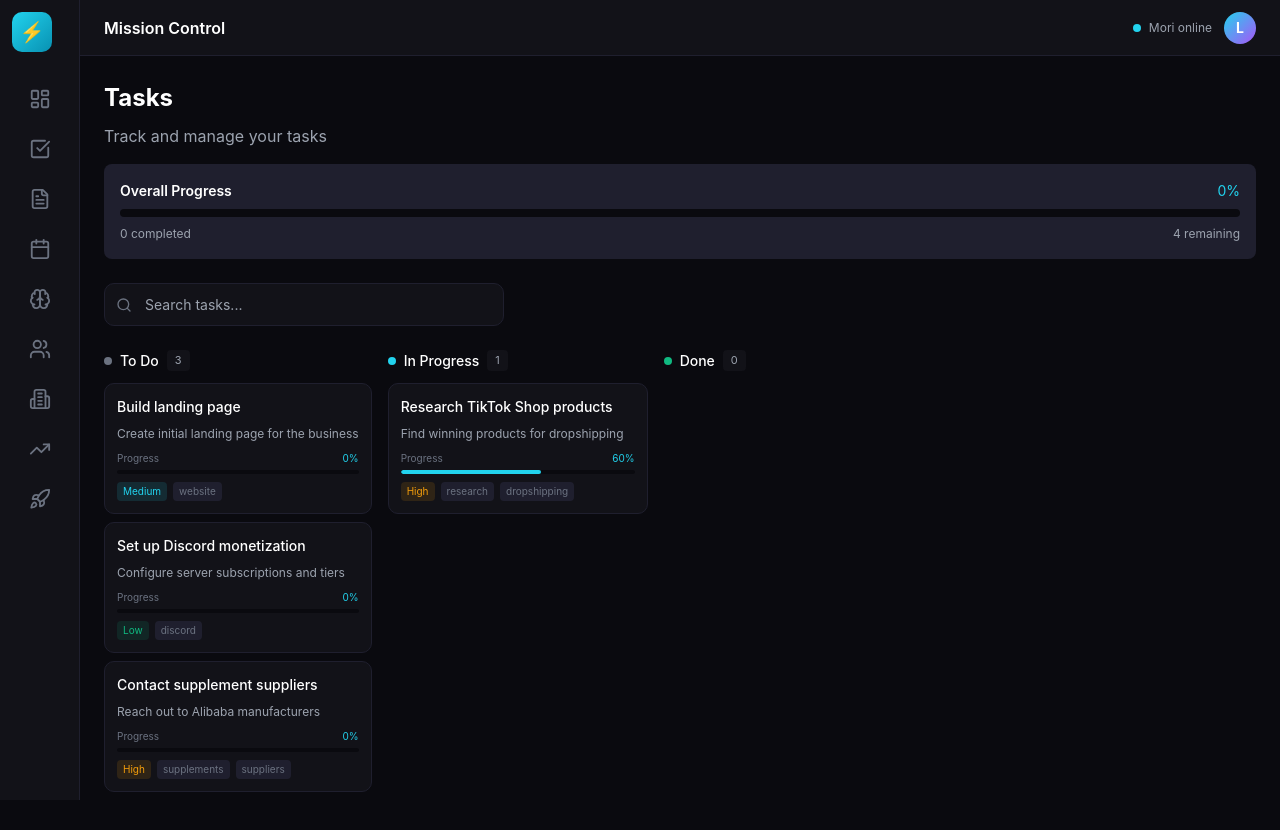
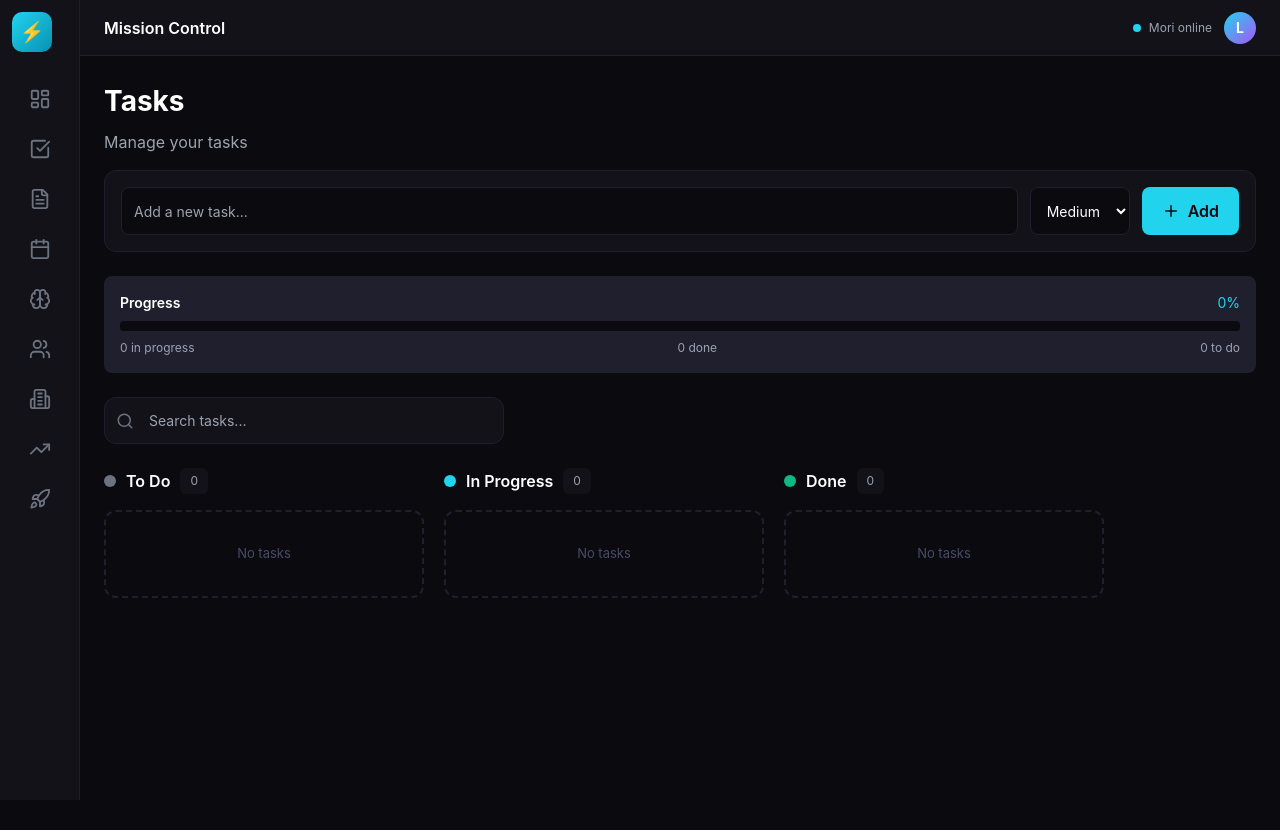
Before and after one commit to leopb3876/mission-control, a Next.js app: page /tasks in a window 1280 px wide. After the commit the page ends 800 px from the top, so only its background shows below. Built offline with nearby package versions, Linux system fonts and the light colour scheme.

Commit message:
Tasks: fully functional with add, delete, move, progress slider

```diff
--- a/src/app/tasks/page.tsx
+++ b/src/app/tasks/page.tsx
@@ -1,7 +1,7 @@
 "use client";
 
 import { useState } from "react";
-import { Plus, Search } from "lucide-react";
+import { Plus, Search, Trash2 } from "lucide-react";
 
 type Task = {
   id: string;
@@ -13,74 +13,55 @@ type Task = {
   progress: number;
 };
 
-const initialTasks: Task[] = [
-  {
-    id: "1",
-    title: "Research TikTok Shop products",
-    description: "Find winning products for dropshipping",
-    status: "in_progress",
-    priority: "high",
-    tags: ["research", "dropshipping"],
-    progress: 60,
-  },
-  {
-    id: "2",
-    title: "Build landing page",
-    description: "Create initial landing page for the business",
-    status: "todo",
-    priority: "medium",
-    tags: ["website"],
-    progress: 0,
-  },
-  {
-    id: "3",
-    title: "Set up Discord monetization",
-    description: "Configure server subscriptions and tiers",
-    status: "todo",
-    priority: "low",
-    tags: ["discord"],
-    progress: 0,
-  },
-  {
-    id: "4",
-    title: "Contact supplement suppliers",
-    description: "Reach out to Alibaba manufacturers",
-    status: "todo",
-    priority: "high",
-    tags: ["supplements", "suppliers"],
-    progress: 0,
-  },
-];
+const initialTasks: Task[] = [];
 
 const columns = [
   { id: "todo", label: "To Do", color: "#6b7280" },
   { id: "in_progress", label: "In Progress", color: "#22d3ee" },
-
   { id: "done", label: "Done", color: "#10b981" },
 ];
 
 export default function TasksPage() {
   const [tasks, setTasks] = useState<Task[]>(initialTasks);
   const [searchQuery, setSearchQuery] = useState("");
-  const [draggedTask, setDraggedTask] = useState<string | null>(null);
+  const [newTaskTitle, setNewTaskTitle] = useState("");
+  const [newTaskPriority, setNewTaskPriority] = useState<"low" | "medium" | "high" | "urgent">("medium");
+
+  const addTask = () => {
+    if (!newTaskTitle.trim()) return;
+    const newTask: Task = {
+      id: Date.now().toString(),
+      title: newTaskTitle,
+      description: "",
+      status: "todo",
+      priority: newTaskPriority,
+      tags: [],
+      progress: 0,
+    };
+    setTasks([...tasks, newTask]);
+    setNewTaskTitle("");
+  };
+
+  const deleteTask = (id: string) => {
+    setTasks(tasks.filter(t => t.id !== id));
+  };
+
+  const moveTask = (taskId: string, newStatus: Task["status"]) => {
+    setTasks(tasks.map(t =>
+      t.id === taskId ? { ...t, status: newStatus, progress: newStatus === "done" ? 100 : t.progress } : t
+    ));
+  };
+
+  const updateProgress = (taskId: string, progress: number) => {
+    setTasks(tasks.map(t =>
+      t.id === taskId ? { ...t, progress } : t
+    ));
+  };
 
   const filteredTasks = tasks.filter((task) =>
     searchQuery === "" ||
     task.title.toLowerCase().includes(searchQuery.toLowerCase())
   );
-
-  const handleDrop = (status: string) => {
-    if (draggedTask) {
-      setTasks(tasks.map((t) =>
-        t.id === draggedTask ? {
-          ...t,
-          status: status as Task["status"],
-          progress: status === "done" ? 100 : t.progress
-        } : t
-      ));
-      setDraggedTask(null);
-    }
-  };
 
   const priorityColors: Record<string, string> = {
     low: "#10b981",
@@ -89,14 +70,13 @@ export default function TasksPage() {
     urgent: "#ef4444",
   };
 
-  // Calculate overall progress
   const totalTasks = tasks.length;
   const completedTasks = tasks.filter(t => t.status === "done").length;
+  const inProgressTasks = tasks.filter(t => t.status === "in_progress").length;
   const progressPercent = totalTasks > 0 ? Math.round((completedTasks / totalTasks) * 100) : 0;
 
   return (
     <div style={{ marginLeft: "80px", minHeight: "100vh", background: "#0a0a0f", color: "white" }}>
-      {/* Header */}
       <header style={{ height: "56px", background: "#121218", borderBottom: "1px solid #1f1f2e", display: "flex", alignItems: "center", justifyContent: "space-between", padding: "0 24px", position: "sticky", top: 0 }}>
         <span style={{ fontWeight: 600 }}>Mission Control</span>
         <div style={{ display: "flex", alignItems: "center", gap: "12px" }}>
@@ -104,144 +84,155 @@ export default function TasksPage() {
             <div style={{ width: "8px", height: "8px", background: "#22d3ee", borderRadius: "50%" }} />
             Mori online
           </div>
-          <div style={{ width: "32px", height: "32px", background: "linear-gradient(to bottom right, #22d3ee, #a855f7)", borderRadius: "50%", display: "flex", alignItems: "center", justifyContent: "center", fontSize: "14px", fontWeight: "bold" }}>
-            L
-          </div>
+          <div style={{ width: "32px", height: "32px", background: "linear-gradient(to bottom right, #22d3ee, #a855f7)", borderRadius: "50%", display: "flex", alignItems: "center", justifyContent: "center", fontSize: "14px", fontWeight: "bold" }}>L</div>
         </div>
       </header>
 
       <div style={{ padding: "24px" }}>
-        {/* Title & Progress */}
         <div style={{ marginBottom: "24px" }}>
-          <h1 style={{ fontSize: "24px", fontWeight: "bold", marginBottom: "8px" }}>Tasks</h1>
-          <p style={{ color: "#9ca3af", marginBottom: "16px" }}>Track and manage your tasks</p>
+          <h1 style={{ fontSize: "28px", fontWeight: "bold", marginBottom: "8px" }}>Tasks</h1>
+          <p style={{ color: "#9ca3af", marginBottom: "16px" }}>Manage your tasks</p>
 
-          {/* Overall Progress Bar */}
+          {/* Add New Task */}
+          <div style={{ background: "#121218", border: "1px solid #1f1f2e", borderRadius: "12px", padding: "16px", marginBottom: "24px" }}>
+            <div style={{ display: "flex", gap: "12px" }}>
+              <input
+                type="text"
+                placeholder="Add a new task..."
+                value={newTaskTitle}
+                onChange={(e) => setNewTaskTitle(e.target.value)}
+                onKeyPress={(e) => e.key === "Enter" && addTask()}
+                style={{ flex: 1, background: "#0a0a0f", border: "1px solid #1f1f2e", borderRadius: "8px", padding: "12px", color: "white", fontSize: "14px", outline: "none" }}
+              />
+              <select
+                value={newTaskPriority}
+                onChange={(e) => setNewTaskPriority(e.target.value as Task["priority"])}
+                style={{ background: "#0a0a0f", border: "1px solid #1f1f2e", borderRadius: "8px", padding: "12px", color: "white", fontSize: "14px", outline: "none" }}
+              >
+                <option value="low">Low</option>
+                <option value="medium">Medium</option>
+                <option value="high">High</option>
+                <option value="urgent">Urgent</option>
+              </select>
+              <button
+                onClick={addTask}
+                style={{ display: "flex", alignItems: "center", gap: "8px", background: "#22d3ee", color: "#0a0a0f", border: "none", borderRadius: "8px", padding: "12px 20px", fontWeight: 600, cursor: "pointer" }}
+              >
+                <Plus size={18} />
+                Add
+              </button>
+            </div>
+          </div>
+
+          {/* Progress Bar */}
           <div style={{ background: "#1f1f2e", borderRadius: "8px", padding: "16px", marginBottom: "24px" }}>
             <div style={{ display: "flex", justifyContent: "space-between", marginBottom: "8px" }}>
-              <span style={{ fontSize: "14px", fontWeight: 600 }}>Overall Progress</span>
+              <span style={{ fontSize: "14px", fontWeight: 600 }}>Progress</span>
               <span style={{ fontSize: "14px", color: "#22d3ee" }}>{progressPercent}%</span>
             </div>
-            <div style={{ height: "8px", background: "#0a0a0f", borderRadius: "4px", overflow: "hidden" }}>
-              <div style={{
-                height: "100%",
-                width: `${progressPercent}%`,
-                background: "linear-gradient(90deg, #22d3ee, #10b981)",
-                borderRadius: "4px",
-                transition: "width 0.3s ease"
-              }} />
+            <div style={{ height: "10px", background: "#0a0a0f", borderRadius: "4px", overflow: "hidden" }}>
+              <div style={{ height: "100%", width: `${progressPercent}%`, background: "linear-gradient(90deg, #22d3ee, #10b981)", borderRadius: "4px", transition: "width 0.3s ease" }} />
             </div>
             <div style={{ display: "flex", justifyContent: "space-between", marginTop: "8px", fontSize: "12px", color: "#9ca3af" }}>
-              <span>{completedTasks} completed</span>
-              <span>{totalTasks - completedTasks} remaining</span>
+              <span>{inProgressTasks} in progress</span>
+              <span>{completedTasks} done</span>
+              <span>{tasks.filter(t => t.status === "todo").length} to do</span>
             </div>
           </div>
         </div>
 
         {/* Search */}
         <div style={{ position: "relative", maxWidth: "400px", marginBottom: "24px" }}>
-          <Search style={{ position: "absolute", left: "12px", top: "50%", transform: "translateY(-50%)", width: "16px", height: "16px", color: "#6b7280" }} />
+          <Search style={{ position: "absolute", left: "12px", top: "50%", transform: "translateY(-50%)", width: "18px", height: "18px", color: "#6b7280" }} />
           <input
             type="text"
             placeholder="Search tasks..."
             value={searchQuery}
             onChange={(e) => setSearchQuery(e.target.value)}
-            style={{
-              width: "100%",
-              background: "#121218",
-              border: "1px solid #1f1f2e",
-              borderRadius: "10px",
-              padding: "10px 12px 10px 40px",
-              fontSize: "14px",
-              color: "white",
-              outline: "none"
-            }}
+            style={{ width: "100%", background: "#121218", border: "1px solid #1f1f2e", borderRadius: "12px", padding: "12px 12px 12px 44px", fontSize: "14px", color: "white", outline: "none" }}
           />
         </div>
 
         {/* Kanban Board */}
-        <div style={{ display: "flex", gap: "16px", overflowX: "auto", paddingBottom: "16px" }}>
-          {columns.map((column) => (
-            <div
-              key={column.id}
-              style={{ minWidth: "260px", flexShrink: 0 }}
-              onDragOver={(e) => e.preventDefault()}
-              onDrop={() => handleDrop(column.id)}
-            >
-              {/* Column Header */}
-              <div style={{ display: "flex", alignItems: "center", gap: "8px", marginBottom: "12px" }}>
-                <div style={{ width: "8px", height: "8px", borderRadius: "50%", background: column.color }} />
-                <span style={{ fontWeight: 500, fontSize: "14px" }}>{column.label}</span>
-                <span style={{ fontSize: "11px", background: "#121218", padding: "2px 8px", borderRadius: "4px", color: "#9ca3af" }}>
-                  {filteredTasks.filter((t) => t.status === column.id).length}
-                </span>
-              </div>
+        <div style={{ display: "flex", gap: "20px", overflowX: "auto", paddingBottom: "16px" }}>
+          {columns.map((column) => {
+            const columnTasks = filteredTasks.filter(t => t.status === column.id);
+            return (
+              <div key={column.id} style={{ minWidth: "320px", flexShrink: 0 }}>
+                <div style={{ display: "flex", alignItems: "center", gap: "10px", marginBottom: "16px" }}>
+                  <div style={{ width: "12px", height: "12px", borderRadius: "50%", background: column.color }} />
+                  <span style={{ fontWeight: 600, fontSize: "16px" }}>{column.label}</span>
+                  <span style={{ fontSize: "12px", background: "#121218", padding: "4px 10px", borderRadius: "6px", color: "#9ca3af" }}>{columnTasks.length}</span>
+                </div>
 
-              {/* Tasks */}
-              <div style={{ display: "flex", flexDirection: "column", gap: "8px" }}>
-                {filteredTasks.filter((t) => t.status === column.id).map((task) => (
-                  <div
-                    key={task.id}
-                    draggable
-                    onDragStart={() => setDraggedTask(task.id)}
-                    style={{
-                      background: "#121218",
-                      border: "1px solid #1f1f2e",
-                      borderRadius: "10px",
-                      padding: "12px",
-                      cursor: "grab"
-                    }}
-                  >
-                    <div style={{ display: "flex", justifyContent: "space-between", alignItems: "start", marginBottom: "8px" }}>
-                      <span style={{ fontWeight: 500, fontSize: "14px" }}>{task.title}</span>
-                    </div>
-                    <p style={{ fontSize: "12px", color: "#9ca3af", marginBottom: "8px" }}>{task.description}</p>
+                <div style={{ display: "flex", flexDirection: "column", gap: "12px" }}>
+                  {columnTasks.map((task) => (
+                    <div key={task.id} style={{ background: "#121218", border: "1px solid #1f1f2e", borderRadius: "12px", padding: "16px" }}>
+                      <div style={{ display: "flex", justifyContent: "space-between", alignItems: "start", marginBottom: "8px" }}>
+                        <span style={{ fontWeight: 600, fontSize: "15px" }}>{task.title}</span>
+                        <button onClick={() => deleteTask(task.id)} style={{ background: "none", border: "none", color: "#6b7280", cursor: "pointer", padding: "4px" }}>
+                          <Trash2 size={14} />
+                        </button>
+                      </div>
 
-                    {/* Individual Task Progress Bar */}
-                    <div style={{ marginBottom: "8px" }}>
-                      <div style={{ display: "flex", justifyContent: "space-between", marginBottom: "4px" }}>
-                        <span style={{ fontSize: "10px", color: "#6b7280" }}>Progress</span>
-                        <span style={{ fontSize: "10px", color: task.progress === 100 ? "#10b981" : "#22d3ee" }}>{task.progress}%</span>
+                      {/* Progress Slider */}
+                      {column.id !== "todo" && (
+                        <div style={{ marginBottom: "12px" }}>
+                          <div style={{ display: "flex", justifyContent: "space-between", marginBottom: "4px" }}>
+                            <span style={{ fontSize: "10px", color: "#6b7280" }}>Progress</span>
+                            <span style={{ fontSize: "10px", color: "#22d3ee" }}>{task.progress}%</span>
+                          </div>
+                          <input
+                            type="range"
+                            min="0"
+                            max="100"
+                            value={task.progress}
+                            onChange={(e) => updateProgress(task.id, parseInt(e.target.value))}
+                            style={{ width: "100%", accentColor: "#22d3ee" }}
+                          />
+                        </div>
+                      )}
+
+                      <div style={{ display: "flex", gap: "6px", marginBottom: "12px" }}>
+                        <span style={{ fontSize: "10px", background: `${priorityColors[task.priority]}20`, color: priorityColors[task.priority], padding: "3px 8px", borderRadius: "4px", textTransform: "capitalize" }}>
+                          {task.priority}
+                        </span>
                       </div>
-                      <div style={{ height: "4px", background: "#0a0a0f", borderRadius: "2px", overflow: "hidden" }}>
-                        <div style={{
-                          height: "100%",
-                          width: `${task.progress}%`,
-                          background: task.progress === 100 ? "#10b981" : "#22d3ee",
-                          borderRadius: "2px",
-                          transition: "width 0.3s ease"
-                        }} />
+
+                      {/* Move Buttons */}
+                      <div style={{ display: "flex", gap: "6px" }}>
+                        {column.id === "todo" && (
+                          <button onClick={() => moveTask(task.id, "in_progress")} style={{ flex: 1, padding: "8px", background: "#22d3ee", color: "#0a0a0f", border: "none", borderRadius: "6px", fontWeight: 600, fontSize: "12px", cursor: "pointer" }}>
+                            Start →
+                          </button>
+                        )}
+                        {column.id === "in_progress" && (
+                          <>
+                            <button onClick={() => moveTask(task.id, "todo")} style={{ flex: 1, padding: "8px", background: "#1f1f2e", color: "#9ca3af", border: "none", borderRadius: "6px", fontWeight: 600, fontSize: "12px", cursor: "pointer" }}>
+                              ← Back
+                            </button>
+                            <button onClick={() => moveTask(task.id, "done")} style={{ flex: 1, padding: "8px", background: "#10b981", color: "#0a0a0f", border: "none", borderRadius: "6px", fontWeight: 600, fontSize: "12px", cursor: "pointer" }}>
+                              Done ✓
+                            </button>
+                          </>
+                        )}
+                        {column.id === "done" && (
+                          <button onClick={() => moveTask(task.id, "in_progress")} style={{ flex: 1, padding: "8px", background: "#22d3ee", color: "#0a0a0f", border: "none", borderRadius: "6px", fontWeight: 600, fontSize: "12px", cursor: "pointer" }}>
+                            Reopen →
+                          </button>
+                        )}
                       </div>
                     </div>
-
-                    <div style={{ display: "flex", gap: "6px" }}>
-                      <span style={{
-                        fontSize: "10px",
-                        background: `${priorityColors[task.priority]}20`,
-                        color: priorityColors[task.priority],
-                        padding: "2px 6px",
-                        borderRadius: "4px",
-                        textTransform: "capitalize"
-                      }}>
-                        {task.priority}
-                      </span>
-                      {task.tags.map((tag) => (
-                        <span key={tag} style={{
-                          fontSize: "10px",
-                          background: "#1f1f2e",
-                          color: "#6b7280",
-                          padding: "2px 6px",
-                          borderRadius: "4px"
-                        }}>
-                          {tag}
-                        </span>
-                      ))}
+                  ))}
+                  {columnTasks.length === 0 && (
+                    <div style={{ background: "#0a0a0f", border: "2px dashed #1f1f2e", borderRadius: "12px", padding: "32px", textAlign: "center", color: "#4a4a6a", fontSize: "13px" }}>
+                      No tasks
                     </div>
-                  </div>
-                ))}
+                  )}
+                </div>
               </div>
-            </div>
-          ))}
+            );
+          })}
         </div>
       </div>
     </div>
```
